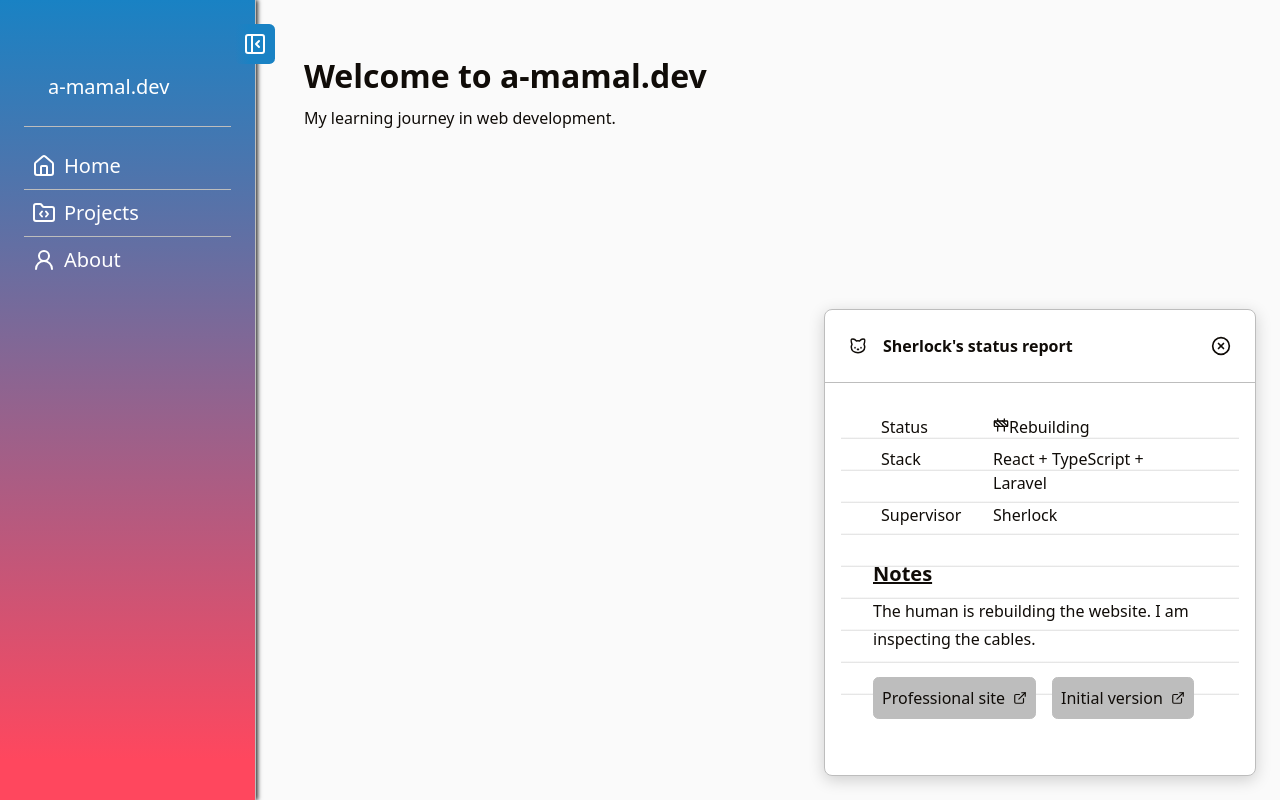
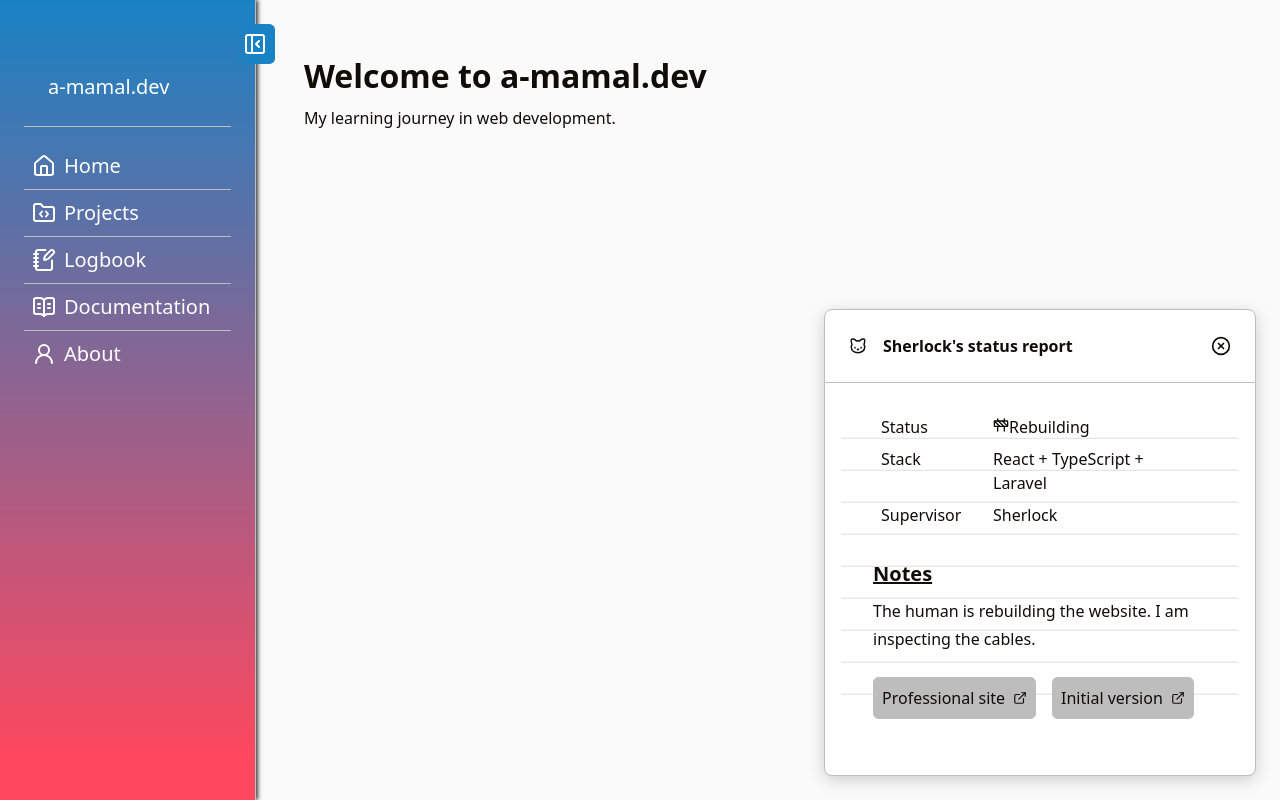
Before and after one commit to a-mamal/a-mamal-dev, a React (Vite) app in the folder frontend/: page / in a window 1280 px wide. Built offline with nearby package versions, Linux system fonts and the light colour scheme.

Commit message:
feat(nav): add remaining main section links

```diff
--- a/frontend/src/components/layout/Sidebar.tsx
+++ b/frontend/src/components/layout/Sidebar.tsx
@@ -3,6 +3,8 @@ import { NavLink } from 'react-router'
 import {
 	House,
 	FolderCode,
+	NotebookPen,
+	BookOpenText,
 	UserRound,
 	PanelLeftClose,
 	PanelLeftOpen,
@@ -51,6 +53,16 @@ function Sidebar() {
 					<span>Projects</span>
 				</NavLink>
 
+				<NavLink to="/logbook">
+					<NotebookPen aria-hidden="true" />
+					<span>Logbook</span>
+				</NavLink>
+
+				<NavLink to="/documentation">
+					<BookOpenText aria-hidden="true" />
+					<span>Documentation</span>
+				</NavLink>
+
 				<NavLink to="/about">
 					<UserRound aria-hidden="true" />
 					<span>About</span>
```
